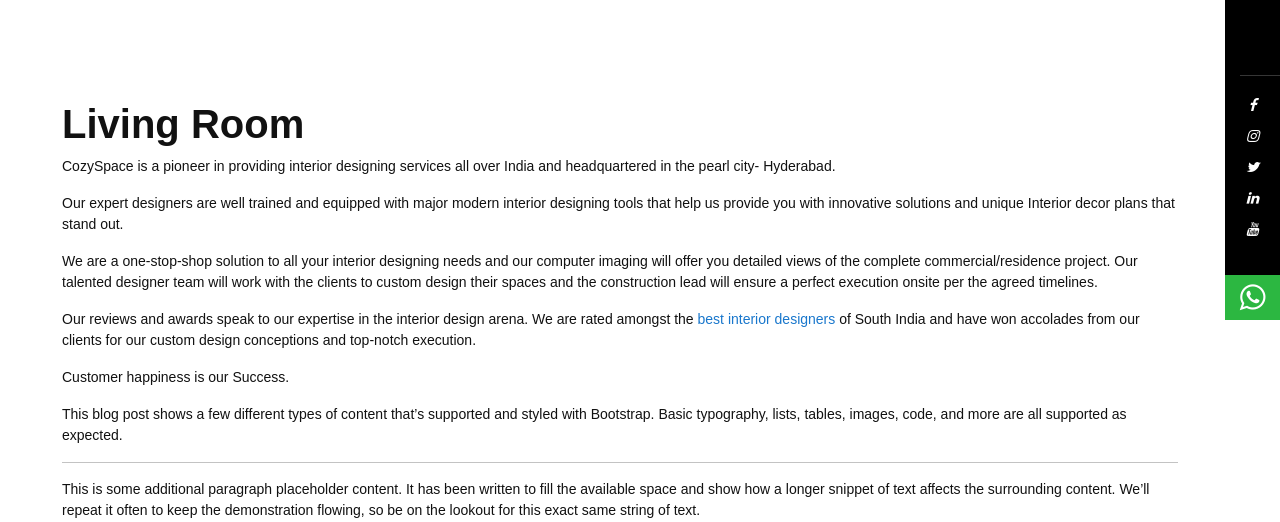
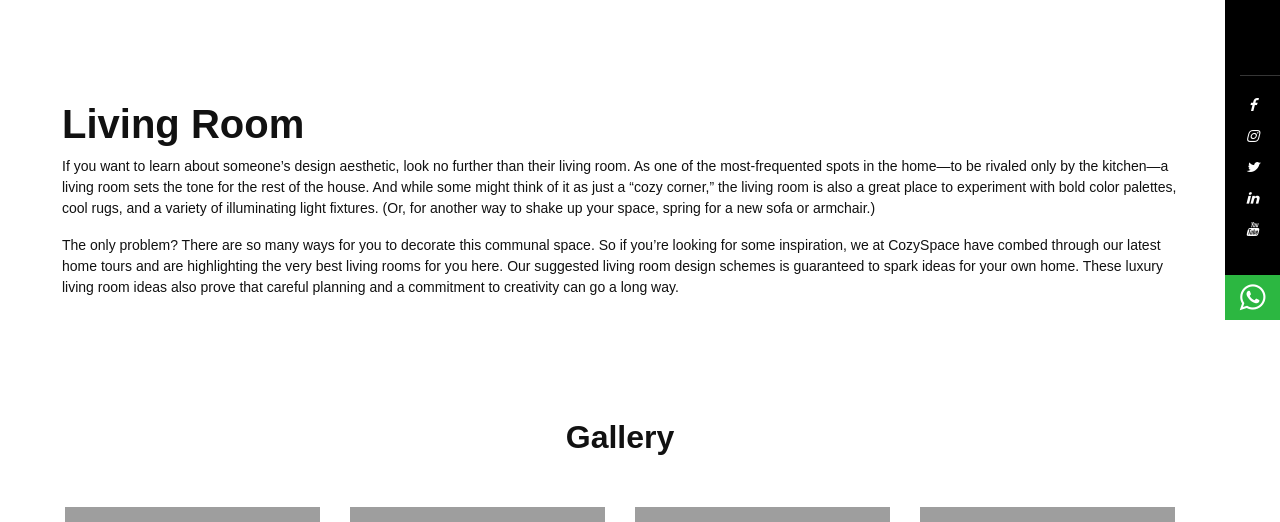
Before and after one commit to hd241994/cozyspace, a Django app: page /living-room/ in a window 1280 px wide. Shown: the part 480-1002 px from the top of the page. Run offline with Django 3.2, Linux system fonts and the light colour scheme; some libraries are stand-ins or nearby versions; grey boxes are pictures that could not be loaded.

Commit message:
Update living-room.html

```diff
--- a/main/templates/main/living-room.html
+++ b/main/templates/main/living-room.html
@@ -28,33 +28,9 @@
             <div class="row ">
                <div class="col-12">
                   <h1>Living Room</h1>
-                  <p>CozySpace is a pioneer in providing interior designing services all over India and headquartered in the pearl city- Hyderabad.</p>
-                  <p>Our expert designers are well trained and equipped with major modern interior designing tools that help us provide you with innovative solutions and unique Interior decor plans that stand out.</p>
-                  <p>We are a one-stop-shop solution to all your interior designing needs and our computer imaging will offer you detailed views of the complete commercial/residence project. Our talented designer team will work with the clients to custom design their spaces and the construction lead will ensure a perfect execution onsite per the agreed timelines.</p>
-                  <p>Our reviews and awards speak to our expertise in the interior design arena. We are rated amongst the <a href="/">best interior designers</a> of South India and have won accolades from our clients for our custom design conceptions and top-notch execution.</p>
-                  <p>Customer happiness is our Success.</p>
-                  <p>This blog post shows a few different types of content that’s supported and styled with Bootstrap. Basic typography, lists, tables, images, code, and more are all supported as expected.</p>
-                  <hr>
-                  <p>This is some additional paragraph placeholder content. It has been written to fill the available space and show how a longer snippet of text affects the surrounding content. We’ll repeat it often to keep the demonstration flowing, so be on the lookout for this exact same string of text.</p>
-                  <h2>Blockquotes</h2>
-                  <p>This is an example blockquote in action:</p>
-                  <blockquote class="blockquote">
-                     <p>Quoted text goes here.</p>
-                  </blockquote>
-                  <p>This is some additional paragraph placeholder content. It has been written to fill the available space and show how a longer snippet of text affects the surrounding content. We’ll repeat it often to keep the demonstration flowing, so be on the lookout for this exact same string of text.</p>
-                  <h3>Example lists</h3>
-                  <p>This is some additional paragraph placeholder content. It’s a slightly shorter version of the other highly repetitive body text used throughout. This is an example unordered list:</p>
-                  <ul>
-                     <li>First list item</li>
-                     <li>Second list item with a longer description</li>
-                     <li>Third list item to close it out</li>
-                  </ul>
-                  <p>And this is an ordered list:</p>
-                  <ol>
-                     <li>First list item</li>
-                     <li>Second list item with a longer description</li>
-                     <li>Third list item to close it out</li>
-                  </ol>
+                 <p>If you want to learn about someone’s design aesthetic, look no further than their living room. As one of the most-frequented spots in the home—to be rivaled only by the kitchen—a living room sets the tone for the rest of the house. And while some might think of it as just a “cozy corner,” the living room is also a great place to experiment with bold color palettes, cool rugs, and a variety of illuminating light fixtures. (Or, for another way to shake up your space, spring for a new sofa or armchair.)</p>
+<p>The only problem? There are so many ways for you to decorate this communal space. So if you’re looking for some inspiration, we at CozySpace have combed through our latest home tours and are highlighting the very best living rooms for you here. Our suggested living room design schemes is guaranteed to spark ideas for your own home. These luxury living room ideas also prove that careful planning and a commitment to creativity can go a long way. </p>
+
                </div>
             </div>
          </div>
```
